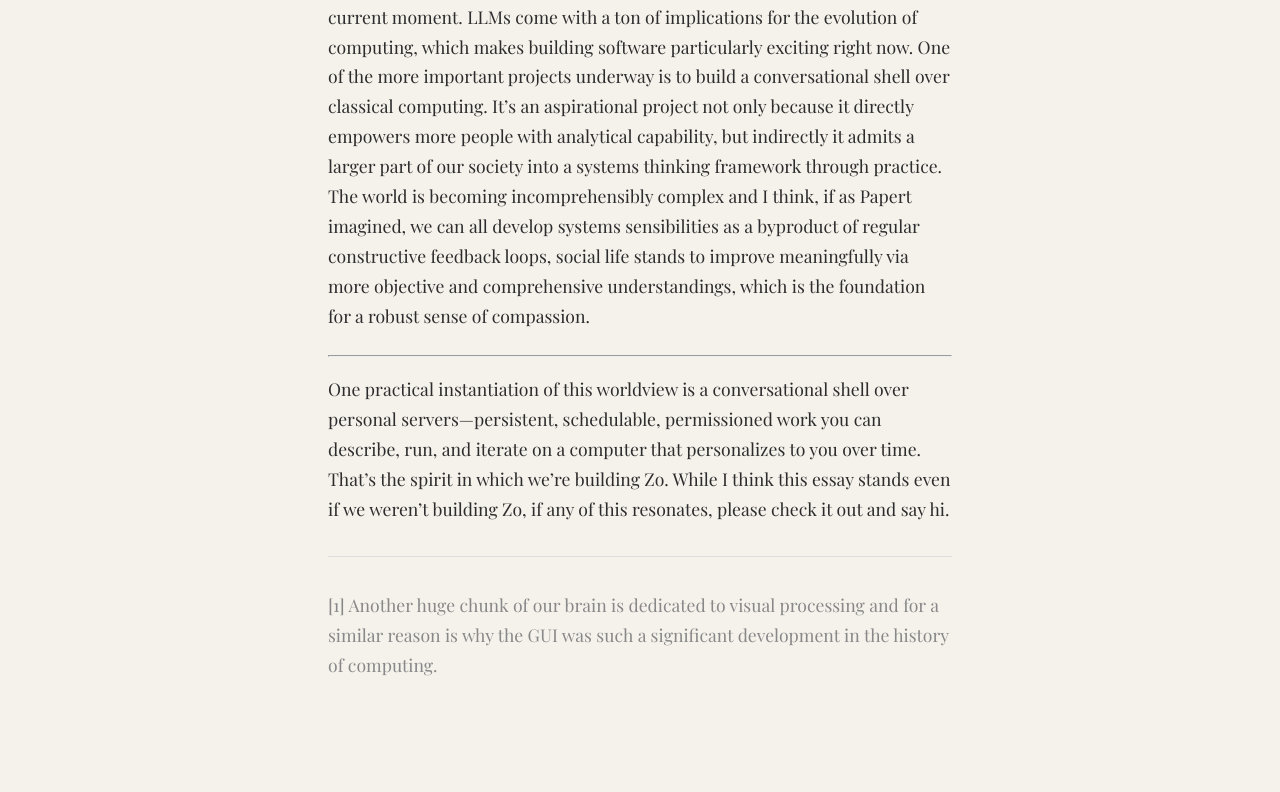
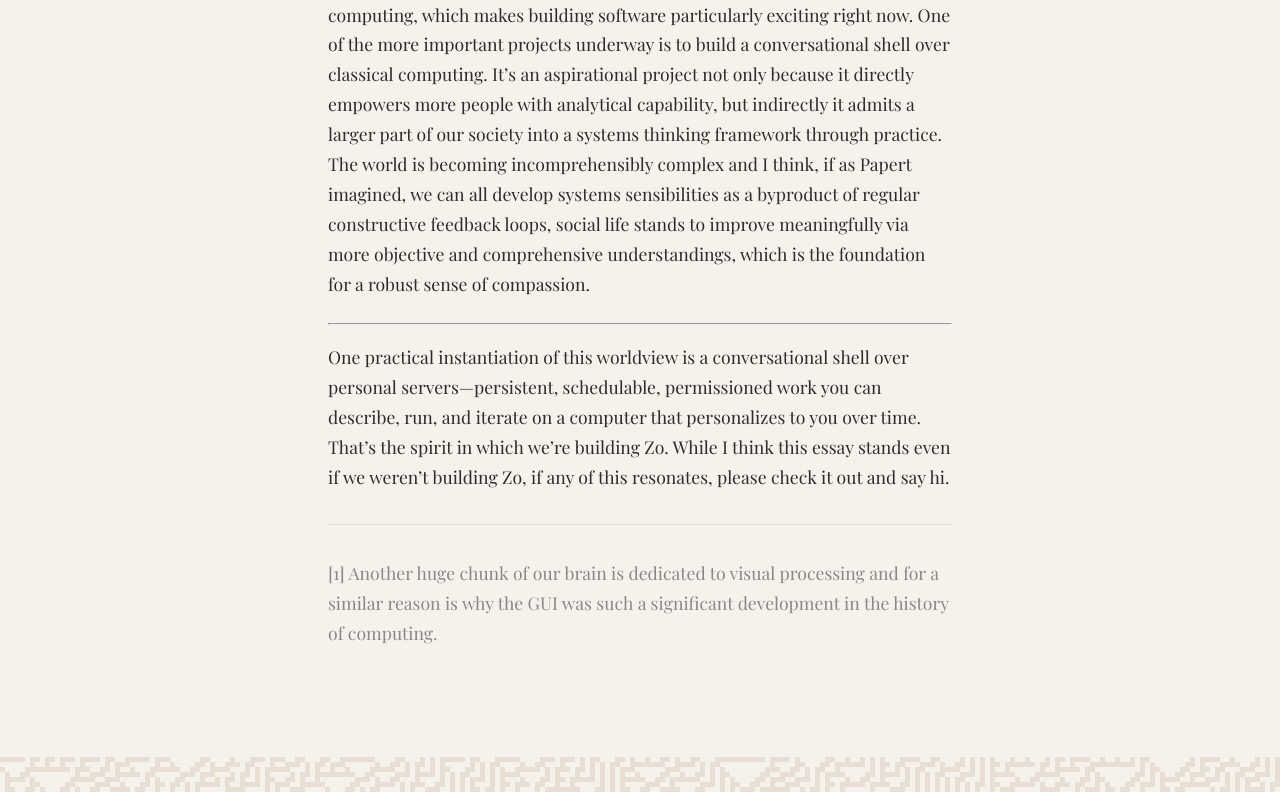
Before and after one commit to kousun12/computing-site, a React (Vite) app: page / in a window 1280 px wide. Shown: the part 6563-7355 px from the top of the page. Before the commit the page ends 7331 px from the top, so only its background shows below. Built offline with nearby package versions, Linux system fonts and the light colour scheme.

Commit message:
--wip-- [skip ci]

```diff
--- a/src/App.tsx
+++ b/src/App.tsx
@@ -1,5 +1,6 @@
 import Hero from './components/Hero'
 import ScrollingStrip from './components/ScrollingStrip'
+import CellularAutomaton from './components/CellularAutomaton'
 
 export default function App() {
   return (
@@ -72,9 +73,10 @@ export default function App() {
 
       <p>One practical instantiation of this worldview is a conversational shell over personal servers—persistent, schedulable, permissioned work you can describe, run, and iterate on a computer that personalizes to you over time. That’s the spirit in which we’re building Zo. While I think this essay stands even if we weren’t building Zo, if any of this resonates, please check it out and say hi.</p>
 
-      <div className="footnote" id="footnote-1">
+      <div className="footnote" id="footnote-1" style={{ marginBottom: '4rem' }}>
         <p>[1] Another huge chunk of our brain is dedicated to visual processing and for a similar reason is why the GUI was such a significant development in the history of computing.</p>
       </div>
+      <CellularAutomaton rule={30} max_rows={16} />
     </div>
   )
 }
--- /dev/null
+++ b/src/components/CellularAutomaton.tsx
@@ -0,0 +1,133 @@
+import { useEffect, useMemo, useRef, useState, type CSSProperties } from 'react'
+
+type CellularAutomatonProps = {
+  rule: number
+  max_rows: number
+}
+
+const NUM_COLS = 256
+
+function createRandomRow(columns: number): number[] {
+  const row: number[] = new Array(columns)
+  for (let i = 0; i < columns; i++) {
+    row[i] = Math.random() < 0.5 ? 0 : 1
+  }
+  return row
+}
+
+function computeNextRow(previousRow: number[], rule: number): number[] {
+  const columns = previousRow.length
+  const nextRow: number[] = new Array(columns)
+
+  for (let i = 0; i < columns; i++) {
+    const left = previousRow[(i - 1 + columns) % columns]
+    const center = previousRow[i]
+    const right = previousRow[(i + 1) % columns]
+    const neighborhood = (left << 2) | (center << 1) | right
+    const bit = (rule >> neighborhood) & 1
+    nextRow[i] = bit
+  }
+
+  return nextRow
+}
+
+export default function CellularAutomaton({ rule, max_rows }: CellularAutomatonProps) {
+  const [rows, setRows] = useState<number[][]>([])
+  const [dimensions, setDimensions] = useState<{
+    cellSize: number
+    width: number
+    height: number
+  } | null>(null)
+
+  const intervalRef = useRef<number | null>(null)
+  const safeRule = useMemo(() => {
+    const r = Math.floor(rule)
+    if (Number.isNaN(r)) return 0
+    return Math.max(0, Math.min(255, r))
+  }, [rule])
+
+  // Measure once on mount to derive static size
+  useEffect(() => {
+    const measuredWidth = window.innerWidth
+    const cellSize = measuredWidth / NUM_COLS
+    const height = cellSize * max_rows
+    setDimensions({ cellSize, width: measuredWidth, height })
+  }, [max_rows])
+
+  // Initialize first random row once we know dimensions
+  useEffect(() => {
+    if (!dimensions) return
+    setRows([createRandomRow(NUM_COLS)])
+  }, [dimensions])
+
+  // Evolve every second
+  useEffect(() => {
+    if (!dimensions) return
+    if (rows.length === 0) return
+
+    if (intervalRef.current !== null) {
+      window.clearInterval(intervalRef.current)
+    }
+
+    const id = window.setInterval(() => {
+      setRows(prev => {
+        const last = prev[prev.length - 1]
+        const next = computeNextRow(last, safeRule)
+        const updated = prev.length >= max_rows ? [...prev.slice(1), next] : [...prev, next]
+        return updated
+      })
+    }, 1000)
+
+    intervalRef.current = id
+    return () => {
+      if (intervalRef.current !== null) {
+        window.clearInterval(intervalRef.current)
+        intervalRef.current = null
+      }
+    }
+  }, [dimensions, safeRule, max_rows, rows.length])
+
+  const containerStyle = useMemo<CSSProperties>(() => {
+    if (!dimensions) return { width: '100%', height: 0 }
+    return {
+      width: '100vw',
+      height: `${dimensions.height}px`,
+      marginLeft: 'calc(-50vw + 50%)',
+      overflow: 'hidden',
+      display: 'flex',
+      flexDirection: 'column',
+      justifyContent: 'flex-end',
+      opacity: 0.1,
+    }
+  }, [dimensions])
+
+  if (!dimensions) return null
+
+  return (
+    <div style={containerStyle} aria-label={`Cellular automaton (rule ${rule})`}>
+      {rows.map((row, rowIdx) => (
+        <div
+          key={`row-${rowIdx}`}
+          style={{
+            display: 'grid',
+            gridTemplateColumns: `repeat(${NUM_COLS}, ${dimensions.cellSize}px)`,
+            lineHeight: 0,
+            height: `${dimensions.cellSize}px`,
+            width: '100vw',
+          }}
+        >
+          {row.map((cell, colIdx) => (
+            <div
+              key={`cell-${rowIdx}-${colIdx}`}
+              style={{
+                width: `${dimensions.cellSize}px`,
+                height: `${dimensions.cellSize}px`,
+                backgroundColor: cell === 1 ? '#8b4513' : 'transparent',
+              }}
+            />
+          ))}
+        </div>
+      ))}
+    </div>
+  )
+}
--- a/src/index.css
+++ b/src/index.css
@@ -2,7 +2,6 @@ body {
   font-family: 'Playfair Display', serif;
   background-color: #f5f1eb;
   margin: 0;
-  padding: 2rem;
   line-height: 1.7;
   color: #2c2c2c;
   overflow-x: hidden;
@@ -11,7 +10,7 @@ body {
 a { color: #8b4513; text-decoration: none; border-bottom: 1px solid transparent; transition: border-bottom .2s ease; }
 a:hover { border-bottom: 1px solid #8b4513; }
 
-.computing-container { max-width: 65ch; margin: 0 auto; padding: 2rem 0; }
+.computing-container { max-width: 65ch; margin: 0 auto; padding-top: 2rem; }
 
 .hero {
   position: relative;
```
Also changed, not shown: 1 other file (tests, documents, lock files or other folders).
